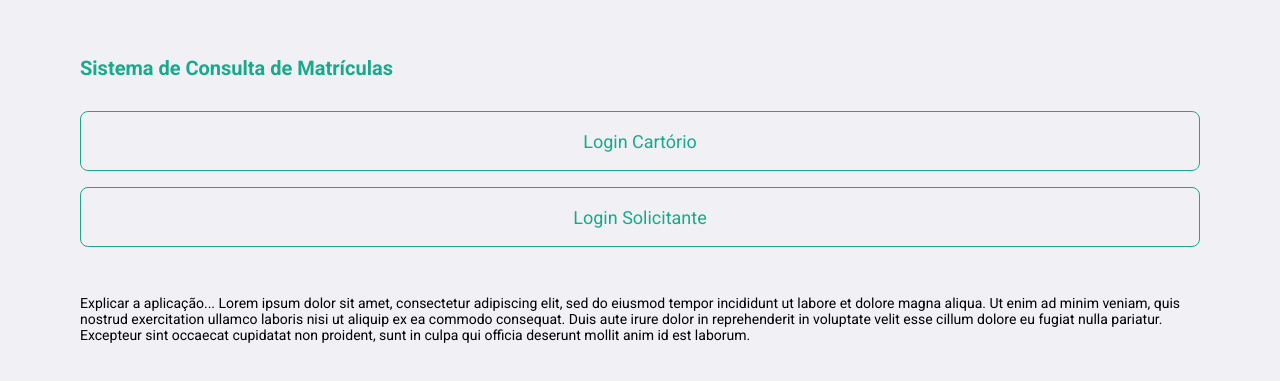
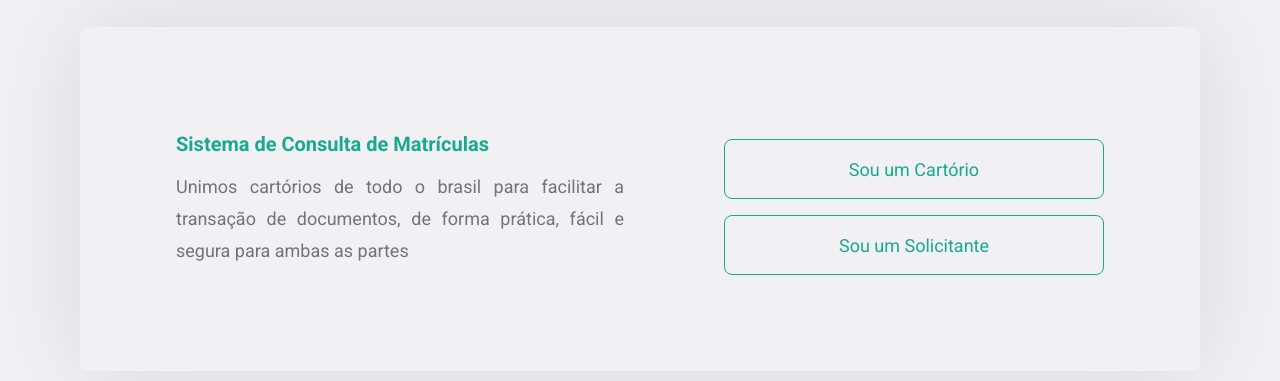
Before and after one commit to manuelabognar/megaHack2edicao, a React (Create React App) app in the folder frontend/: page / in a window 1280 px wide. Shown: the part 201-582 px from the top of the page. Built offline with nearby package versions, Linux system fonts and the light colour scheme; the HTML template or start-up script is replaced by a standard one.

Commit message:
finalização da home

```diff
--- a/frontend/src/pages/About/index.js
+++ b/frontend/src/pages/About/index.js
@@ -5,36 +5,25 @@ import './styles.css';
 
 export default function About() {
   return (
-    <div className="about-container">
-      <div>
-        <header>
 
-        <h2 className="logo">Sistema de Consulta de Matrículas</h2>
+    <div className="register-container">
+      <div className="content">
+        <main>
+          <h2 className="logo">Sistema de Consulta de Matrículas</h2>
+          <p>
+            Unimos cartórios de todo o brasil para facilitar a transação de documentos,
+            de forma prática, fácil e segura para ambas as partes
+           </p>
+        </main>
 
-        <Link type="button" className="buttonClean" to="/loginCartorio">
-          Login Cartório
-        </Link>
-
-
-        <Link type="button" className="buttonClean" to="/loginSolicitante">
-          Login Solicitante
-        </Link>
-
-        </header>
-        <main>
-          <br/><br/><br/>
-          <p>
-            Explicar a aplicação... Lorem ipsum dolor sit amet, consectetur adipiscing elit, sed do
-            eiusmod tempor incididunt ut labore et dolore magna aliqua.
-            Ut enim ad minim veniam, quis nostrud exercitation ullamco laboris
-            nisi ut aliquip ex ea commodo consequat. Duis aute irure dolor in
-            reprehenderit in voluptate velit esse cillum dolore eu fugiat nulla pariatur.
-            Excepteur sint occaecat cupidatat non proident, sunt in culpa qui
-            officia deserunt mollit anim id est laborum.
-          </p>
-
-
-        </main>
+        <section>
+          <Link type="button" className="buttonClean" to="/loginCartorio">
+            Sou um Cartório
+          </Link>
+          <Link type="button" className="buttonClean" to="/loginSolicitante">
+            Sou um Solicitante
+          </Link>
+        </section>
       </div>
     </div>
   );
--- a/frontend/src/pages/About/styles.css
+++ b/frontend/src/pages/About/styles.css
@@ -1,57 +1,19 @@
-.about-container {
+.profile-container {
   width: 100%;
-  max-width: 1120px;
-  height: 100vh;
-  margin: 0 auto;
-
-  display: flex;
-  align-items: center;
-  justify-content: center;
+  max-width: 1180px;
+  padding: 0 30px;
+  margin: 32px auto;
 }
 
-.about-container .content {
-  width: 100%;
-  padding: 96px;
-  background: #f0f0f5;
-  box-shadow: 0 0 100px rgba(0, 0, 0, 0.1);
-  border-radius: 8px;
-  text-align: justify;
-
+.profile-container main {
   display: flex;
-  justify-content: space-between;
   align-items: center;
 }
 
-.about-container .content section {
-  width: 100%;
-  max-width: 650px;
-}
-
-.about-container .content section h1 {
-  margin: 64px 0 32px;
-  font-size: 24px;
-}
-
-.about-container .content section p {
+.register-container .content main p {
+  padding-right: 100px;
   font-size: 18px;
   color: #737380;
   line-height: 32px;
+  text-align: justify;
 }
-
-
-.about-container .content div {
-  width: 100%;
-  max-width: 200px;
-  margin-top: 64px;
-}
-
-.about-container .content div p {
-  font-size: 18px;
-  color: #737380;
-  line-height: 32px;
-}
-
-.about-container .content div .occupation {
-  color: #19aa8d;
-  margin-top: 15px;
-}
```
Also changed, not shown: 1 other file (tests, documents, lock files or other folders).
